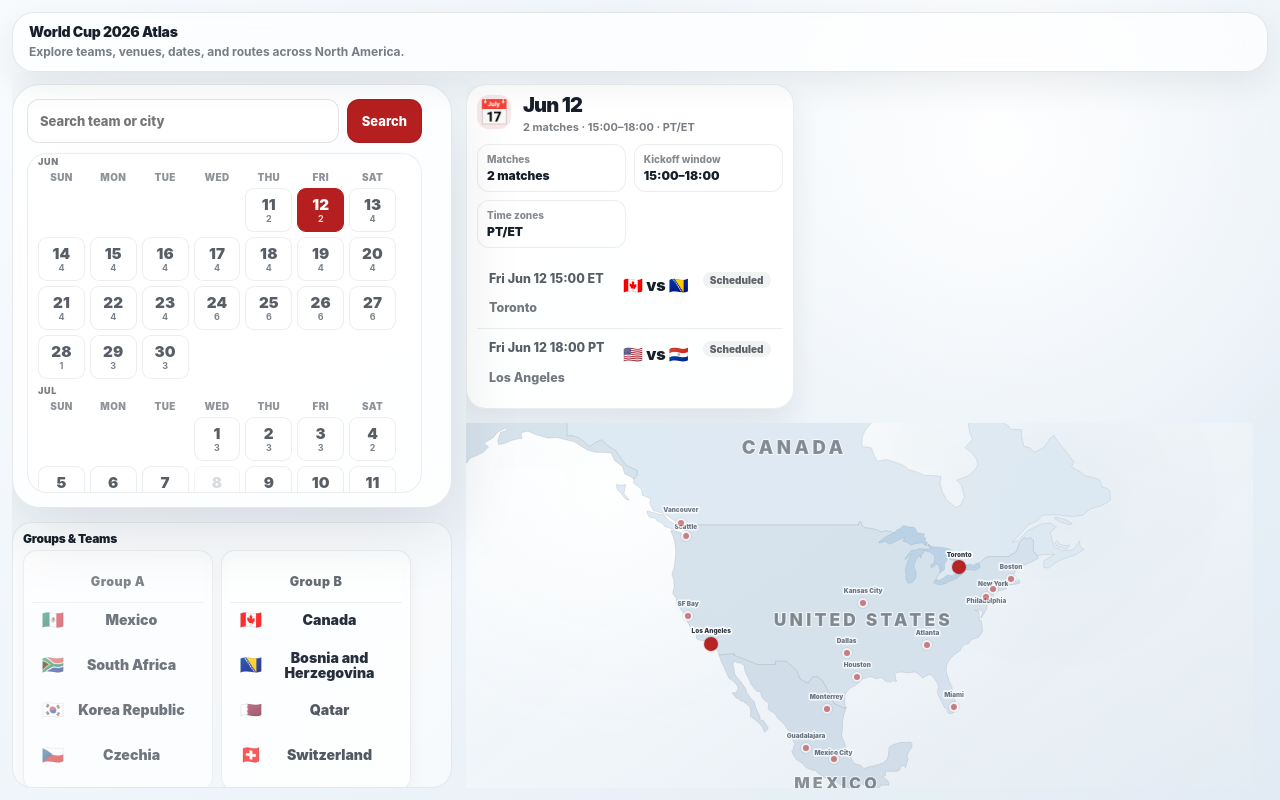
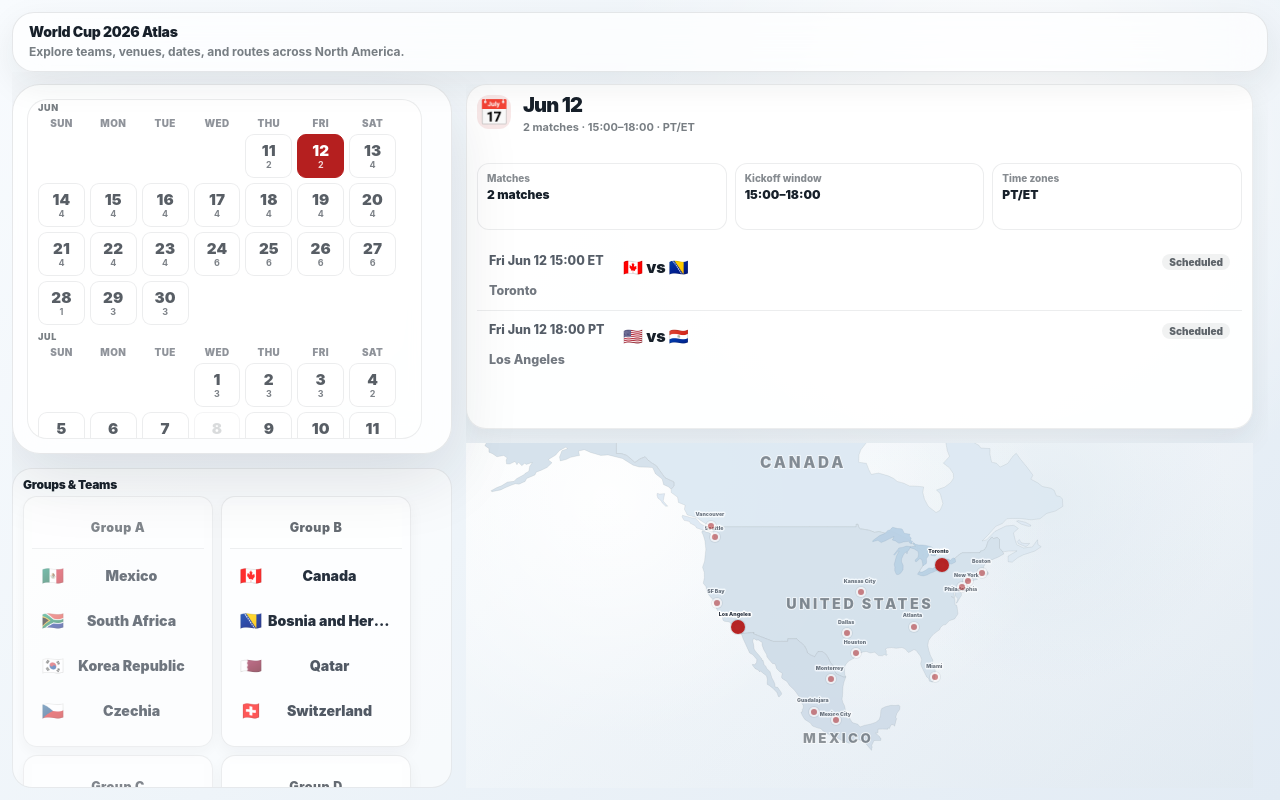
Before and after one commit to AudioStakes/world-cup-2026-atlas, a Preact app: page / in a window 1280 px wide. Built offline with nearby package versions, Linux system fonts and the light colour scheme.

Commit message:
Align explorer UI with design decisions

```diff
--- a/src/features/explorer/createHeaderViewModel.ts
+++ b/src/features/explorer/createHeaderViewModel.ts
@@ -1,29 +1,8 @@
-import { serializeExplorerSearchParams } from "./serializeExplorerSearchParams";
-import { getDefaultTournamentDate } from "./tournamentDates";
-import type { ExplorerHeaderViewModel, NormalizedExplorerViewState } from "./types";
+import type { ExplorerHeaderViewModel } from "./types";
 
-export function createHeaderViewModel(
-  viewState: NormalizedExplorerViewState,
-): ExplorerHeaderViewModel {
-  const serializedSearchParams = serializeExplorerSearchParams(viewState);
-  const hasOnlyDefaultDate =
-    viewState.selectedDate === getDefaultTournamentDate() &&
-    !viewState.selectedCountryId &&
-    !viewState.selectedGroupCode &&
-    !viewState.selectedVenueId;
-  const canClear =
-    Boolean(
-      viewState.selectedCountryId ||
-        viewState.selectedGroupCode ||
-        viewState.selectedDate ||
-        viewState.selectedVenueId,
-    ) && !hasOnlyDefaultDate;
-
+export function createHeaderViewModel(): ExplorerHeaderViewModel {
   return {
     title: "World Cup 2026 Atlas",
     subtitle: "Explore teams, venues, dates, and routes across North America.",
-    urlStateLabel:
-      serializedSearchParams && !hasOnlyDefaultDate ? `/${serializedSearchParams}` : "/",
-    canClear,
   };
 }
--- a/src/features/explorer/queryExplorer.ts
+++ b/src/features/explorer/queryExplorer.ts
@@ -19,7 +19,7 @@ export function queryExplorer(
 
   return {
     viewState: normalizedViewState,
-    header: createHeaderViewModel(normalizedViewState),
+    header: createHeaderViewModel(),
     explorePanel: createExplorePanelViewModel(data, indexes, normalizedViewState, matchingMatches),
     map: createMapViewModel(data, indexes, normalizedViewState, matchingMatches, focusedVenueId),
   };
--- a/src/features/explorer/types.ts
+++ b/src/features/explorer/types.ts
@@ -52,8 +52,6 @@ export type ExplorerViewModel = {
 export type ExplorerHeaderViewModel = {
   readonly title: string;
   readonly subtitle: string;
-  readonly urlStateLabel: string;
-  readonly canClear: boolean;
 };
 
 export type ExplorePanelViewModel = {
--- a/src/full-viewport-app-shell.css
+++ b/src/full-viewport-app-shell.css
@@ -29,7 +29,7 @@ body {
   height: 100%;
   min-height: 0;
   overflow: hidden;
-  grid-template-rows: auto auto;
+  grid-template-rows: auto;
 }
 
 .groups-section {
@@ -54,17 +54,13 @@ body {
 .explorer-output {
   height: 100%;
   min-height: 0;
-  overflow: auto;
+  overflow: hidden;
 }
 
 .panel-section,
 .result-card,
 .map-panel {
   min-height: 0;
-}
-
-.map-panel {
-  height: 100%;
 }
 
 .map-canvas {
--- a/src/map-venue-marker-svg.css
+++ b/src/map-venue-marker-svg.css
@@ -20,8 +20,8 @@
 .venue-marker-control {
   position: absolute;
   display: grid;
-  width: 44px;
-  height: 44px;
+  width: 8px;
+  height: 8px;
   place-items: center;
   padding: 0;
   border: 0;
--- a/src/styles.css
+++ b/src/styles.css
@@ -110,26 +110,6 @@ input:focus-visible,
   font-weight: 650;
 }
 
-.atlas-header__state {
-  display: flex;
-  align-items: center;
-  gap: 10px;
-  min-width: 0;
-}
-
-.atlas-header__state code {
-  max-width: 420px;
-  overflow: hidden;
-  padding: 7px 10px;
-  border: 1px solid rgba(23, 32, 42, 0.08);
-  border-radius: 999px;
-  color: rgba(23, 32, 42, 0.6);
-  background: rgba(255, 255, 255, 0.68);
-  font-size: 12px;
-  text-overflow: ellipsis;
-  white-space: nowrap;
-}
-
 .clear-button {
   min-height: 32px;
   padding: 0 14px;
@@ -168,7 +148,7 @@ input:focus-visible,
   grid-area: controls;
   z-index: 4;
   display: grid;
-  grid-template-rows: auto auto;
+  grid-template-rows: auto;
   gap: 12px;
   min-height: 0;
   padding: 14px;
@@ -185,41 +165,12 @@ input:focus-visible,
 
 .explorer-output {
   grid-area: output;
-  display: flex;
-  flex-direction: column;
+  display: grid;
+  grid-template-rows: minmax(0, 1fr) minmax(0, 1fr);
   gap: 14px;
   min-height: 0;
-  overflow: auto;
+  overflow: hidden;
   scrollbar-gutter: stable;
-}
-
-.explorer-search {
-  display: grid;
-  grid-template-columns: minmax(0, 1fr) auto;
-  gap: 8px;
-}
-
-.explorer-search__input,
-.explorer-search__button {
-  min-height: 44px;
-  border: 1px solid rgba(23, 32, 42, 0.12);
-  border-radius: 12px;
-  font-size: 13px;
-  font-weight: 800;
-}
-
-.explorer-search__input {
-  min-width: 0;
-  padding: 0 12px;
-  color: var(--color-ink);
-  background: rgba(255, 255, 255, 0.82);
-}
-
-.explorer-search__button {
-  padding: 0 14px;
-  color: #fff;
-  background: var(--color-red);
-  cursor: pointer;
 }
 
 .explore-panel__intro {
@@ -299,7 +250,7 @@ input:focus-visible,
 
 .group-team-card {
   display: grid;
-  grid-template-rows: 34px auto;
+  grid-template-rows: 44px auto;
   min-width: 0;
   min-height: 0;
   overflow: hidden;
@@ -368,6 +319,7 @@ input:focus-visible,
   align-items: center;
   gap: 7px;
   width: 100%;
+  overflow: hidden;
   padding: 2px 5px;
   border: 1px solid transparent;
   border-radius: 8px;
@@ -402,7 +354,8 @@ input:focus-visible,
 
 .group-team-flag {
   display: inline-flex;
-  width: 20px;
+  min-width: 20px;
+  inline-size: 20px;
   justify-content: center;
   flex: 0 0 20px;
   font-size: 16px;
@@ -502,9 +455,9 @@ input:focus-visible,
 .result-card {
   display: grid;
   grid-template-rows: auto auto auto auto;
-  align-self: start;
+  align-self: stretch;
   padding: 12px;
-  overflow: visible;
+  overflow: auto;
   background: var(--color-panel-strong);
   box-shadow: var(--shadow-card);
 }
@@ -749,9 +702,8 @@ input:focus-visible,
 
 .map-panel {
   position: relative;
-  flex: 0 0 420px;
+  min-block-size: 0;
   min-height: 0;
-  min-block-size: 420px;
   overflow: hidden;
   border: 0;
   border-radius: 0;
@@ -947,7 +899,7 @@ input:focus-visible,
 
   .result-card {
     min-height: 0;
-    overflow: visible;
+    overflow: auto;
   }
 
   .section-heading {
@@ -1066,12 +1018,14 @@ input:focus-visible,
 
 @media (max-width: 1180px) {
   html,
-  body {
+  body,
+  #app {
+    min-width: 0;
     overflow: auto;
   }
 
   .atlas-body {
-    grid-template-columns: 360px 760px;
+    grid-template-columns: minmax(320px, 1fr);
   }
 }
 
@@ -1170,7 +1124,14 @@ input:focus-visible,
   }
 
   .explorer-output {
+    display: flex;
+    flex-direction: column;
     overflow: visible;
+  }
+
+  .map-panel {
+    flex: 0 0 420px;
+    min-block-size: min(420px, 80vh);
   }
 }
 
@@ -1187,7 +1148,7 @@ input:focus-visible,
 
   .explore-panel {
     height: auto;
-    grid-template-rows: auto auto;
+    grid-template-rows: auto;
     overflow: visible;
   }
 
@@ -1209,20 +1170,6 @@ input:focus-visible,
     flex-direction: column;
   }
 
-  .atlas-header__state {
-    width: 100%;
-  }
-
-  .atlas-header__state code {
-    flex: 1 1 auto;
-    max-width: none;
-  }
-
-  .explorer-search {
-    grid-template-columns: minmax(0, 1fr);
-  }
-
-  .explorer-search__button,
   .clear-button,
   .group-team-header-button,
   .group-team-row-button,
@@ -1268,6 +1215,7 @@ input:focus-visible,
 .group-team-copy {
   flex: 1 1 auto;
   min-inline-size: 0;
+  overflow: hidden;
 }
 
 .group-team-name {
@@ -1276,7 +1224,9 @@ input:focus-visible,
   font-size: 0.88rem;
   font-weight: 900;
   line-height: 1.1;
-  overflow-wrap: anywhere;
+  overflow: hidden;
+  text-overflow: ellipsis;
+  white-space: nowrap;
 }
 
 .group-team-meta {
--- a/src/ui/components/ExplorerPage.tsx
+++ b/src/ui/components/ExplorerPage.tsx
@@ -15,10 +15,9 @@ type ExplorerPageProps = {
 export function ExplorerPage({ viewModel, onAction, onMatchVenueFocusChange }: ExplorerPageProps) {
   return (
     <main class="atlas-shell" aria-label="World Cup 2026 Atlas explorer">
-      <Header header={viewModel.header} onAction={onAction} />
+      <Header header={viewModel.header} />
       <section class="atlas-body" aria-label="Explorer workspace">
         <section class="explore-panel" aria-label="Explore controls">
-          <ExplorerSearch viewModel={viewModel} onAction={onAction} />
           <DateSelector dateSelector={viewModel.explorePanel.dateSelector} onAction={onAction} />
         </section>
         <GroupsAndTeamsTable
@@ -37,111 +36,3 @@ export function ExplorerPage({ viewModel, onAction, onMatchVenueFocusChange }: E
     </main>
   );
 }
-
-function ExplorerSearch({
-  viewModel,
-  onAction,
-}: {
-  readonly viewModel: ExplorerViewModel;
-  readonly onAction: (action: ExplorerAction) => void;
-}) {
-  const searchOptions = [
-    ...viewModel.explorePanel.groupsAndTeams.groups.flatMap((group) =>
-      group.teams
-        .filter((team) => team.countryId)
-        .map((team) => ({
-          action: { type: "selectCountry", countryId: team.countryId } as ExplorerAction,
-          label: team.countryName,
-          meta: `Team · ${group.groupName}`,
-        })),
-    ),
-    ...viewModel.map.venueMarkers.map((venue) => ({
-      action: { type: "selectVenue", venueId: venue.venueId } as ExplorerAction,
-      label: venue.label,
-      meta: `Venue · ${venue.cityLabel}`,
-    })),
-  ];
-  const optionByValue = new Map(
-    searchOptions.map((option) => [normalizeSearchValue(option.label), option]),
-  );
-
-  function selectSearchValue(value: string, form: HTMLFormElement | null) {
-    const option = findSearchOption(value);
-
-    if (!option) {
-      return;
-    }
-
-    onAction(option.action);
-    form?.reset();
-  }
-
-  function handleSubmit(event: SubmitEvent) {
-    event.preventDefault();
-    const form = event.currentTarget as HTMLFormElement;
-    const formData = new FormData(form);
-
-    selectSearchValue(String(formData.get("atlas-search") ?? ""), form);
-  }
-
-  function handleSearchKeyDown(event: KeyboardEvent) {
-    if (event.key !== "Enter") {
-      return;
-    }
-
-    event.preventDefault();
-    const input = event.currentTarget as HTMLInputElement;
-
-    selectSearchValue(input.value, input.form);
-  }
-
-  function findSearchOption(value: string) {
-    const normalizedValue = normalizeSearchValue(value);
-
-    if (!normalizedValue) {
-      return null;
-    }
-
-    return (
-      optionByValue.get(normalizedValue) ??
-      searchOptions.find((option) =>
-        normalizeSearchValue(option.label).startsWith(normalizedValue),
-      ) ??
-      searchOptions.find((option) => normalizeSearchValue(option.label).includes(normalizedValue))
-    );
-  }
-
-  return (
-    <search aria-label="Find a team or city">
-      <form class="explorer-search" onSubmit={handleSubmit}>
-        <label class="visually-hidden" for="atlas-search">
-          Search team or city
-        </label>
-        <input
-          id="atlas-search"
-          name="atlas-search"
-          class="explorer-search__input"
-          type="search"
-          list="atlas-search-options"
-          placeholder="Search team or city"
-          autocomplete="off"
-          onKeyDown={handleSearchKeyDown}
-        />
-        <datalist id="atlas-search-options">
-          {searchOptions.map((option) => (
-            <option key={`${option.meta}-${option.label}`} value={option.label}>
-              {option.meta}
-            </option>
-          ))}
-        </datalist>
-        <button class="explorer-search__button" type="submit">
-          Search
-        </button>
-      </form>
-    </search>
-  );
-}
-
-function normalizeSearchValue(value: string): string {
-  return value.trim().toLowerCase();
-}
--- a/src/ui/components/Header.tsx
+++ b/src/ui/components/Header.tsx
@@ -1,25 +1,16 @@
-import type { ExplorerAction, ExplorerHeaderViewModel } from "../../features/explorer/types";
+import type { ExplorerHeaderViewModel } from "../../features/explorer/types";
 
 type HeaderProps = {
   readonly header: ExplorerHeaderViewModel;
-  readonly onAction: (action: ExplorerAction) => void;
 };
 
-export function Header({ header, onAction }: HeaderProps) {
+export function Header({ header }: HeaderProps) {
   return (
     <header class="atlas-header">
       <div>
         <h1 class="atlas-header__title">{header.title}</h1>
         <p class="atlas-header__subtitle">{header.subtitle}</p>
       </div>
-      {header.canClear ? (
-        <div class="atlas-header__state">
-          <code>{header.urlStateLabel}</code>
-          <button class="clear-button" type="button" onClick={() => onAction({ type: "clearAll" })}>
-            Clear
-          </button>
-        </div>
-      ) : null}
     </header>
   );
 }
```
Also changed, not shown: 1 other file (tests, documents, lock files or other folders).
